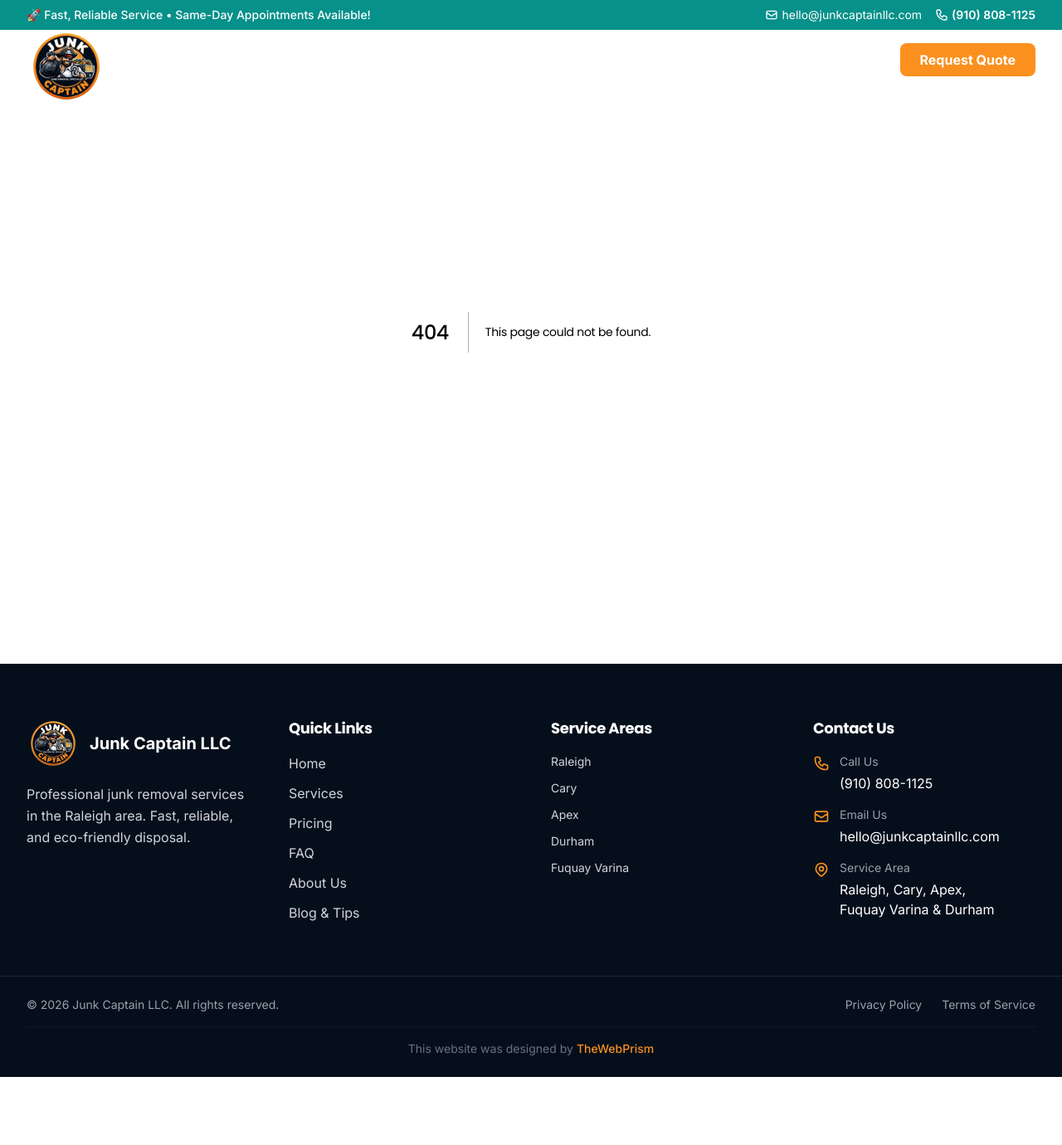
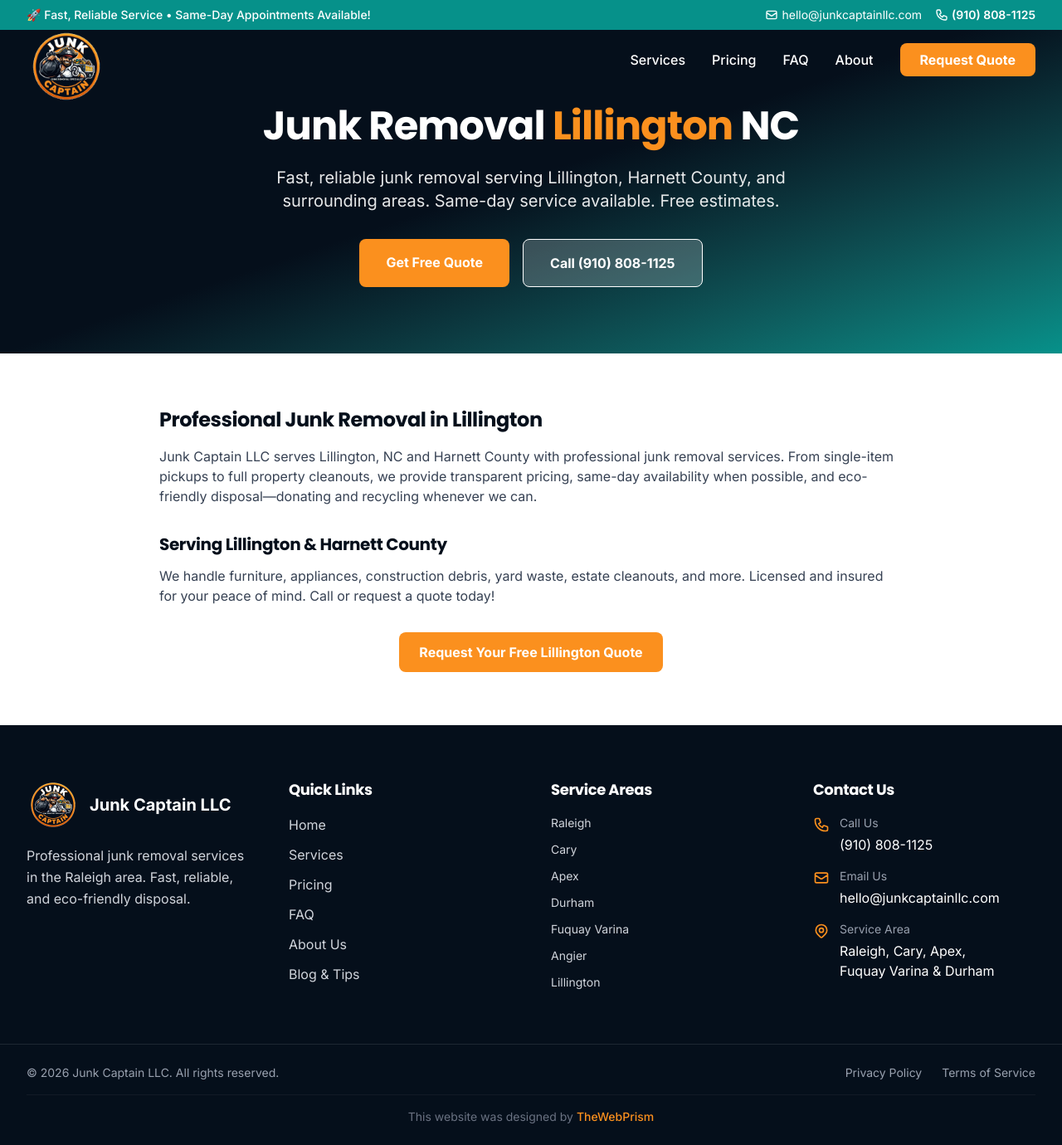
Before and after one commit to rthompsontouch/junkcaptainllc_frontend, a Next.js app: page /junk-removal-lillington in a window 1280 px wide. Before the commit this address had no page. Shown: the whole page at 83% size. Before the commit the page ends 1298 px from the top, so only its background shows below. Built offline with nearby package versions, Linux system fonts and the light colour scheme.

Commit message:
added angier and lillington to service locations with blog pages

```diff
--- /dev/null
+++ b/src/app/junk-removal-angier/page.tsx
@@ -0,0 +1,65 @@
+import Link from "next/link";
+import type { Metadata } from "next";
+
+export const metadata: Metadata = {
+  title: "Junk Removal Angier NC | Same-Day Service | Junk Captain LLC",
+  description: "Professional junk removal in Angier NC. Same-day service, free estimates. Furniture, appliances, construction debris. Licensed & insured. Call (910) 808-1125!",
+  alternates: { canonical: "https://junkcaptainllc.com/junk-removal-angier" },
+  keywords: [
+    "junk removal Angier",
+    "junk removal Angier NC",
+    "Angier junk removal",
+    "furniture removal Angier",
+  ],
+  openGraph: {
+    title: "Junk Removal Angier NC | Junk Captain LLC",
+    description: "Professional junk removal in Angier. Same-day service, free estimates. Call (910) 808-1125!",
+    type: "website",
+  },
+};
+
+export default function JunkRemovalAngierPage() {
+  return (
+    <div className="min-h-screen">
+      <section className="relative bg-gradient-to-br from-navy via-navy to-teal pt-32 pb-20 px-4">
+        <div className="max-w-7xl mx-auto relative z-10">
+          <h1 className="text-4xl md:text-5xl font-bold text-white mb-6 text-center">
+            Junk Removal <span className="text-orange">Angier</span> NC
+          </h1>
+          <p className="text-xl text-white/90 max-w-2xl mx-auto text-center mb-8">
+            Fast, reliable junk removal serving Angier and surrounding areas. Same-day service available. Free estimates.
+          </p>
+          <div className="flex flex-col sm:flex-row gap-4 justify-center">
+            <Link href="/#home" className="bg-orange hover:bg-orange/90 text-white font-bold py-4 px-8 rounded-lg text-center">
+              Get Free Quote
+            </Link>
+            <Link href="tel:+19108081125" className="bg-white/20 hover:bg-white/30 text-white font-bold py-4 px-8 rounded-lg text-center border border-white">
+              Call (910) 808-1125
+            </Link>
+          </div>
+        </div>
+      </section>
+
+      <section className="py-16 px-4 bg-white">
+        <div className="max-w-4xl mx-auto prose prose-lg text-gray-700">
+          <h2 className="text-2xl font-bold text-navy mb-4">Professional Junk Removal in Angier</h2>
+          <p>
+            Junk Captain LLC provides junk removal services in Angier, NC and the greater Triangle area.
+            Whether you&apos;re in Harnett County or nearby, we offer same-day pickup when available,
+            transparent pricing with no hidden fees, and eco-friendly disposal.
+          </p>
+          <h3 className="text-xl font-bold text-navy mt-8 mb-3">Serving Angier & Harnett County</h3>
+          <p>
+            We handle furniture, appliances, construction debris, yard waste, estate cleanouts, and more.
+            Licensed, insured, and committed to great customer service. Get your free quote today!
+          </p>
+          <div className="mt-8 flex justify-center">
+            <Link href="/#home" className="bg-orange hover:bg-orange/90 text-white font-bold py-3 px-6 rounded-lg">
+              Request Your Free Angier Quote
+            </Link>
+          </div>
+        </div>
+      </section>
+    </div>
+  );
+}
--- /dev/null
+++ b/src/app/junk-removal-lillington/page.tsx
@@ -0,0 +1,65 @@
+import Link from "next/link";
+import type { Metadata } from "next";
+
+export const metadata: Metadata = {
+  title: "Junk Removal Lillington NC | Same-Day Service | Junk Captain LLC",
+  description: "Professional junk removal in Lillington NC. Same-day service, free estimates. Furniture, appliances, construction debris. Licensed & insured. Call (910) 808-1125!",
+  alternates: { canonical: "https://junkcaptainllc.com/junk-removal-lillington" },
+  keywords: [
+    "junk removal Lillington",
+    "junk removal Lillington NC",
+    "Lillington junk removal",
+    "furniture removal Lillington",
+  ],
+  openGraph: {
+    title: "Junk Removal Lillington NC | Junk Captain LLC",
+    description: "Professional junk removal in Lillington. Same-day service, free estimates. Call (910) 808-1125!",
+    type: "website",
+  },
+};
+
+export default function JunkRemovalLillingtonPage() {
+  return (
+    <div className="min-h-screen">
+      <section className="relative bg-gradient-to-br from-navy via-navy to-teal pt-32 pb-20 px-4">
+        <div className="max-w-7xl mx-auto relative z-10">
+          <h1 className="text-4xl md:text-5xl font-bold text-white mb-6 text-center">
+            Junk Removal <span className="text-orange">Lillington</span> NC
+          </h1>
+          <p className="text-xl text-white/90 max-w-2xl mx-auto text-center mb-8">
+            Fast, reliable junk removal serving Lillington, Harnett County, and surrounding areas. Same-day service available. Free estimates.
+          </p>
+          <div className="flex flex-col sm:flex-row gap-4 justify-center">
+            <Link href="/#home" className="bg-orange hover:bg-orange/90 text-white font-bold py-4 px-8 rounded-lg text-center">
+              Get Free Quote
+            </Link>
+            <Link href="tel:+19108081125" className="bg-white/20 hover:bg-white/30 text-white font-bold py-4 px-8 rounded-lg text-center border border-white">
+              Call (910) 808-1125
+            </Link>
+          </div>
+        </div>
+      </section>
+
+      <section className="py-16 px-4 bg-white">
+        <div className="max-w-4xl mx-auto prose prose-lg text-gray-700">
+          <h2 className="text-2xl font-bold text-navy mb-4">Professional Junk Removal in Lillington</h2>
+          <p>
+            Junk Captain LLC serves Lillington, NC and Harnett County with professional junk removal services.
+            From single-item pickups to full property cleanouts, we provide transparent pricing, same-day
+            availability when possible, and eco-friendly disposal—donating and recycling whenever we can.
+          </p>
+          <h3 className="text-xl font-bold text-navy mt-8 mb-3">Serving Lillington & Harnett County</h3>
+          <p>
+            We handle furniture, appliances, construction debris, yard waste, estate cleanouts, and more.
+            Licensed and insured for your peace of mind. Call or request a quote today!
+          </p>
+          <div className="mt-8 flex justify-center">
+            <Link href="/#home" className="bg-orange hover:bg-orange/90 text-white font-bold py-3 px-6 rounded-lg">
+              Request Your Free Lillington Quote
+            </Link>
+          </div>
+        </div>
+      </section>
+    </div>
+  );
+}
--- a/src/app/sitemap.ts
+++ b/src/app/sitemap.ts
@@ -9,6 +9,8 @@
     'junk-removal-apex',
     'junk-removal-durham',
     'junk-removal-fuquay-varina',
+    'junk-removal-angier',
+    'junk-removal-lillington',
   ]
 
   return [
--- a/src/components/Footer.tsx
+++ b/src/components/Footer.tsx
@@ -82,6 +82,12 @@
               <li>
                 <Link href="/junk-removal-fuquay-varina" className="hover:text-orange transition-colors">Fuquay Varina</Link>
               </li>
+              <li>
+                <Link href="/junk-removal-angier" className="hover:text-orange transition-colors">Angier</Link>
+              </li>
+              <li>
+                <Link href="/junk-removal-lillington" className="hover:text-orange transition-colors">Lillington</Link>
+              </li>
             </ul>
           </div>
 
--- a/src/components/StructuredData.tsx
+++ b/src/components/StructuredData.tsx
@@ -57,6 +57,22 @@
       {
         "@type": "City",
         "name": "Fuquay-Varina",
+        "containedInPlace": {
+          "@type": "State",
+          "name": "North Carolina"
+        }
+      },
+      {
+        "@type": "City",
+        "name": "Angier",
+        "containedInPlace": {
+          "@type": "State",
+          "name": "North Carolina"
+        }
+      },
+      {
+        "@type": "City",
+        "name": "Lillington",
         "containedInPlace": {
           "@type": "State",
           "name": "North Carolina"
```
